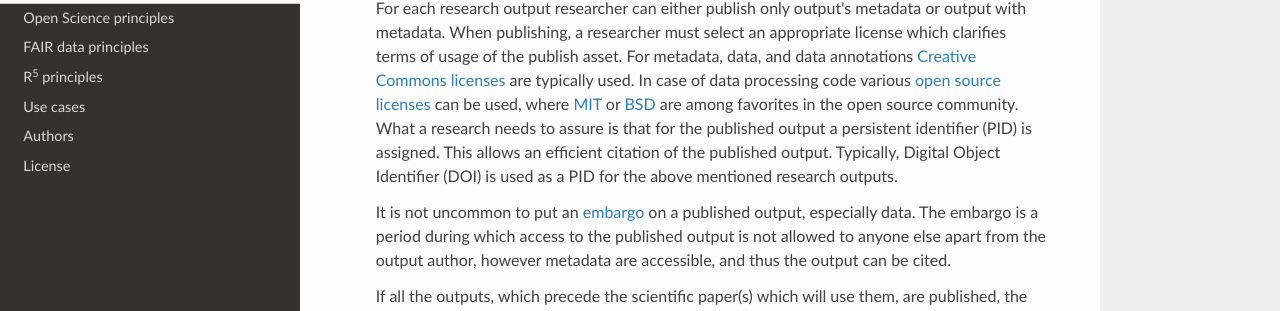
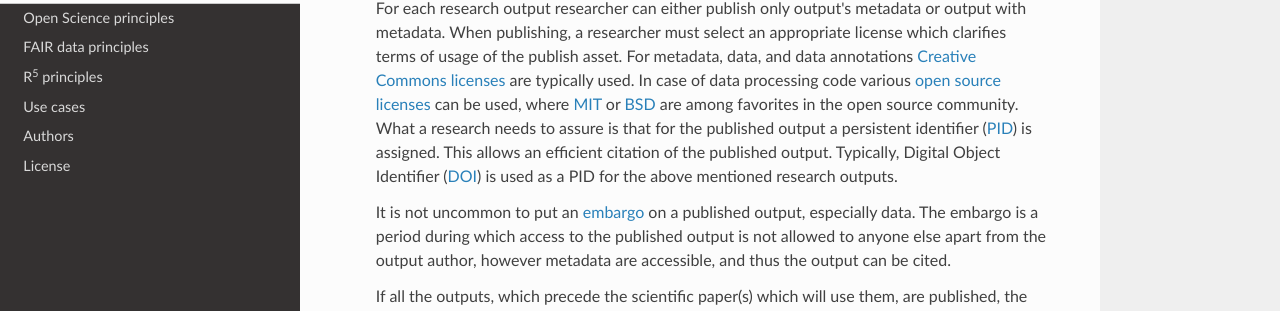
Before and after one commit to InesWuerth/FAIR-data-and-Open-Science-principles, an MkDocs documentation site: the page built from docs/1_research_lifecycle.md, in a window 1280 px wide and 900 px high, scrolled down 1704 px. Shown: the part 163-474 px from the top of the window. Built offline with MkDocs 1.6.1, drawn with Linux system fonts in a browser that asks for light colours; nearby versions of some CDN libraries; some of the changed lines change nothing that is shown.

Commit message:
small aesthetic changes

```diff
--- a/docs/1_research_lifecycle.md
+++ b/docs/1_research_lifecycle.md
@@ -16,29 +16,35 @@ The depicted research lifecycle consists of following phases:
 
     This the cornerstone phase of research. At this phase of the research lifecycle a researcher establishes a research hypothesis (i.e., a problem statement), selects [research method](https://libguides.newcastle.edu.au/researchmethods) (e.g., [observational study](http://www.psychologyandsociety.com/observationalstudy.html)) which will be used to test/assess the hypothesis and design his/hers research. The design of the research is crucial as it entails details of the phases that will follow, such as a clear design of an experiment/simulation which will be used to test the hypotesis, Data Management Plan ([DMP]((https://dmponline.deic.dk/))) which outlines how data will be collected, processes, analyzed, published and preserved.
 
+
  2. **Data collection** <a name = "data-collection"></a>
 
     At this phase of the research lifecycle a researcher employs the previously established DMP, thus collecting data either by acquiring already existing ([data re-use](https://nnlm.gov/data/thesaurus/data-reuse)) or creating nonexisting datasets (act of data creation). Also, during this phase any additional information that could be relevant for data processing is collected or create and organized, such as data reports, experiment log books, existing data processing code, etc. As we collect data, we are ingesting relevant [metadata](https://en.wikipedia.org/wiki/Metadata) to data.
+
 
  3. **Processing** <a name = "data-processing"></a>
 
     In this phase of the research lifecycle the collected data are processed to yield information and insights. Also, this phase of the research lifecycle account for all data processing code. For experimental studies, which span over a longer period of time data processing, ideally data processing should run in near-real-time with data collection. It is not uncommon that prior the actual processing a good portion of allocated resources is spent on data preparation (e.g., [data wrangling](https://en.wikipedia.org/wiki/Data_wrangling), filtering, quality control, quality assurance, etc.). According to the study published in [FORBES](https://bit.ly/2WwVPho) data preparation typically accounts for 80% of researcher’s time, whereas the remaining 20% of their time is spend on the actual data processing.For large data collections, it is absolutely a must to annotate them (act of [data annotation](https://zenodo.org/record/3522413)) while processing them as this will assure an efficient [subsetting](https://en.wikipedia.org/wiki/Subsetting) of data collection (i.e., reducing the reported 80% / 20% ratio in future data re-use).
 
+
  4. **Storing data and results** <a name = "data-storing"></a>
 
     This phase actually runs in parallel with [data collection](#data-collection) and [data processing](#data-processing). As we collect data and process data, we need to find and adequate storage for metadata, data, data annotations, data processing code and results of data processing. Typically what we are looking for is a temporarily fast access storage services which will allow a team of researchers to work jointly on data. These services are often offered by local universities. However, researchers can make use of the European collaborative data infrastructures such as [EUDAT](https://www.eudat.eu/) which for example provides this type of services known as [B2Drop](https://www.eudat.eu/services/b2drop).
+
 
  5. **Long-term preservation** <a name = "long-term-preservation"></a>
 
     Typically the university policies guarantee data storage of up to 5 years after the completion of the research project, which basically secures a mid-term preservation of data. For a long-term preservation of data (5+ years), physical tapes and dedicated 'offline' data warehouses are typically used. While on tapes and in warehouses, data are at rest, safely stored and protected from outside influence, accessible on-demand.
 
+
  6. **Publication and distribution** <a name = "publishing"></a>
 
-    Through out the research lifecycle researchers are generating several outputs prior a traditional scientific paper which are publishable, such as data, data processing code, and data annotations. For each research output researcher can either publish only output's metadata or output with metadata. When publishing, a researcher must select an appropriate license which clarifies terms of usage of the publish asset. For metadata, data, and data annotations [Creative Commons licenses](https://creativecommons.org/choose/) are typically used. In case of data processing code various [open source licenses](https://opensource.org/licenses) can be used, where [MIT](https://opensource.org/licenses/MIT) or [BSD](https://opensource.org/licenses/BSD-3-Clause) are among favorites in the open source community. What a research needs to assure is that for the published output a persistent identifier (PID) is assigned. This allows an efficient citation of the published output. Typically, Digital Object Identifier (DOI) is used as a PID for the above mentioned research outputs.
+    Through out the research lifecycle researchers are generating several outputs prior a traditional scientific paper which are publishable, such as data, data processing code, and data annotations. For each research output researcher can either publish only output's metadata or output with metadata. When publishing, a researcher must select an appropriate license which clarifies terms of usage of the publish asset. For metadata, data, and data annotations [Creative Commons licenses](https://creativecommons.org/choose/) are typically used. In case of data processing code various [open source licenses](https://opensource.org/licenses) can be used, where [MIT](https://opensource.org/licenses/MIT) or [BSD](https://opensource.org/licenses/BSD-3-Clause) are among favorites in the open source community. What a research needs to assure is that for the published output a persistent identifier ([PID](https://support.orcid.org/hc/en-us/articles/360006971013-What-are-Persistent-identifiers-PIDs-)) is assigned. This allows an efficient citation of the published output. Typically, Digital Object Identifier ([DOI](https://en.wikipedia.org/wiki/Digital_object_identifier)) is used as a PID for the above mentioned research outputs.
 
     It is not uncommon to put an [embargo](https://en.wikipedia.org/wiki/Embargo_(academic_publishing)) on a published output, especially data. The embargo is a period during which access to the published output is not allowed to anyone else apart from the output author, however metadata are accessible, and thus the output can be cited.
 
     If all the outputs, which precede the scientific paper(s) which will use them, are published, the scientific paper(s) can cite them. In this way scientific papers will contain a full chain of custody depicting the entire research lifecycle. Unlike a scientific paper, which content cannot be edited once published, metadata of other research outputs can be edited to point back to the scientific papers which make use of them.
+
 
  7. **Reuse** <a name = "reuse"></a>
 
```
